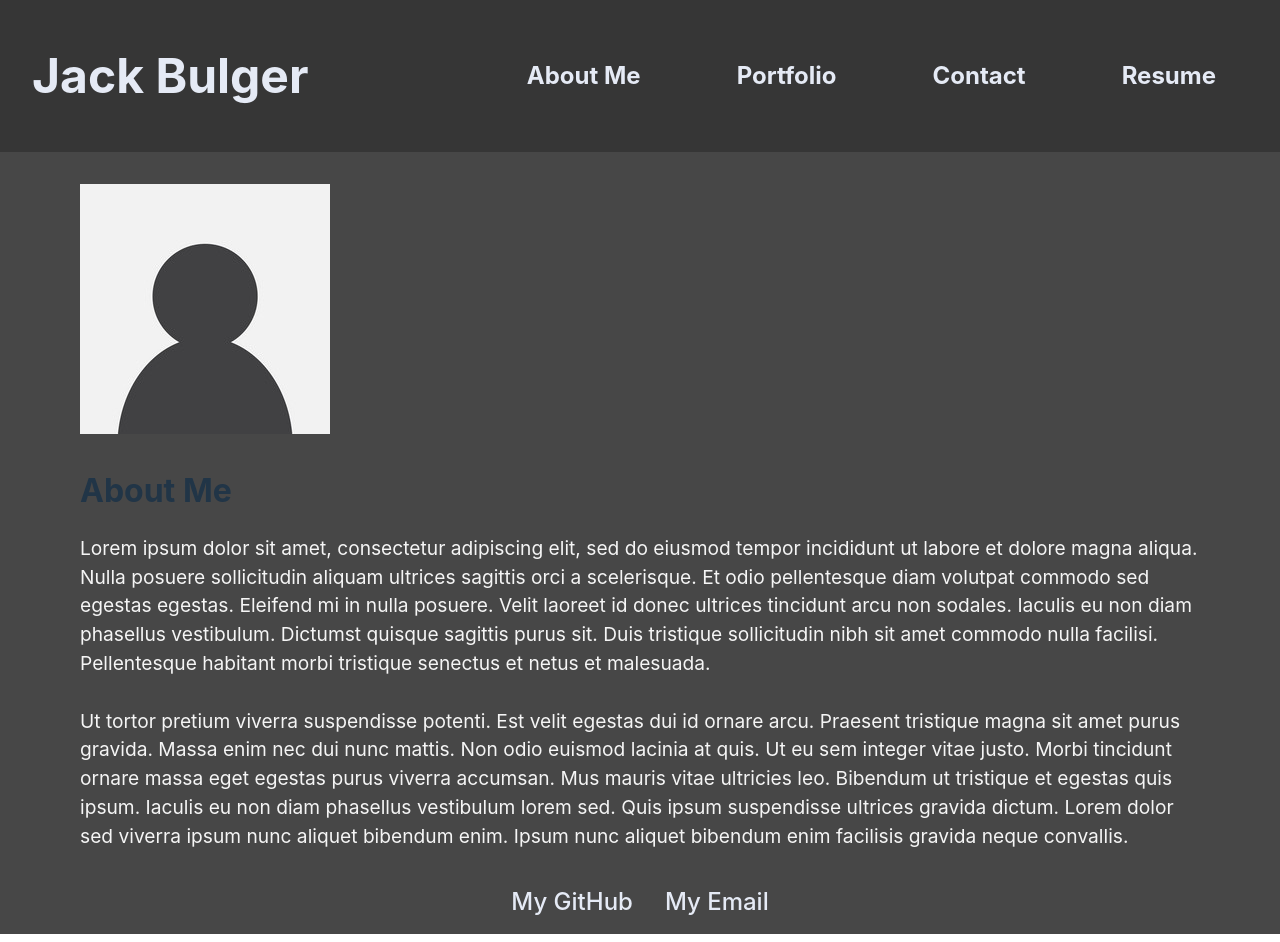
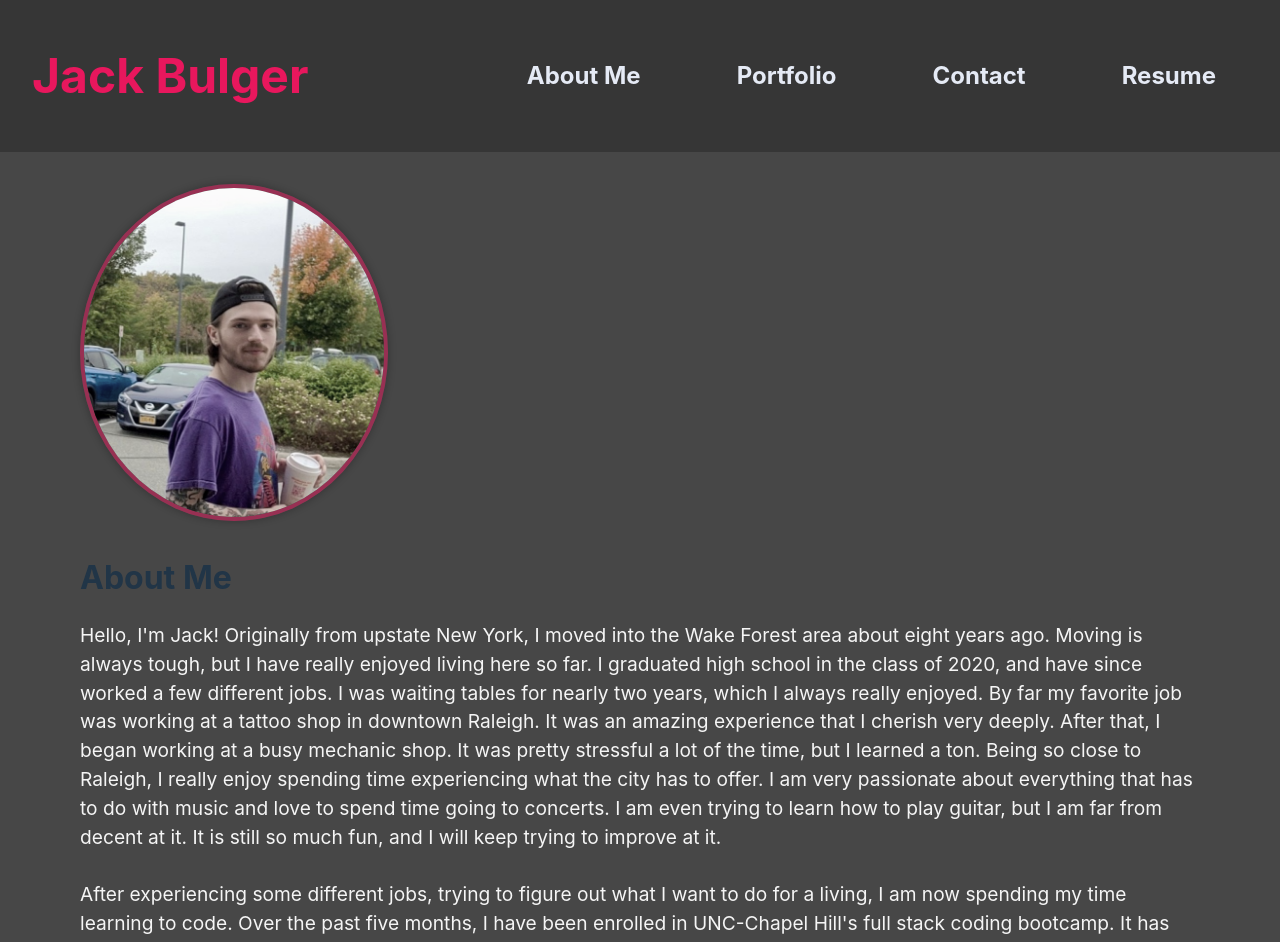
Before and after one commit to jebulger/react-portfolio, a React (Vite) app: page / in a window 1280 px wide. Shown: the top 942 px of the page. Built offline with nearby package versions, Linux system fonts and the light colour scheme.

Commit message:
Finished writing bio, added an actual profile picture

```diff
--- a/src/components/About.jsx
+++ b/src/components/About.jsx
@@ -1,4 +1,4 @@
-import avatar from "../assets/avatar-photo.jpg";
+import avatar from "../../public/profile.jpeg";
 
 const About = () => {
   return (
@@ -7,26 +7,35 @@ const About = () => {
         <img src={avatar} alt="Profile picture" />
         <h2>About Me</h2>
         <p>
-          Lorem ipsum dolor sit amet, consectetur adipiscing elit, sed do
-          eiusmod tempor incididunt ut labore et dolore magna aliqua. Nulla
-          posuere sollicitudin aliquam ultrices sagittis orci a scelerisque. Et
-          odio pellentesque diam volutpat commodo sed egestas egestas. Eleifend
-          mi in nulla posuere. Velit laoreet id donec ultrices tincidunt arcu
-          non sodales. Iaculis eu non diam phasellus vestibulum. Dictumst
-          quisque sagittis purus sit. Duis tristique sollicitudin nibh sit amet
-          commodo nulla facilisi. Pellentesque habitant morbi tristique senectus
-          et netus et malesuada.
+          Hello, I&apos;m Jack! Originally from upstate New York, I moved into
+          the Wake Forest area about eight years ago. Moving is always tough,
+          but I have really enjoyed living here so far. I graduated high school
+          in the class of 2020, and have since worked a few different jobs. I
+          was waiting tables for nearly two years, which I always really
+          enjoyed. By far my favorite job was working at a tattoo shop in
+          downtown Raleigh. It was an amazing experience that I cherish very
+          deeply. After that, I began working at a busy mechanic shop. It was
+          pretty stressful a lot of the time, but I learned a ton. Being so
+          close to Raleigh, I really enjoy spending time experiencing what the
+          city has to offer. I am very passionate about everything that has to
+          do with music and love to spend time going to concerts. I am even
+          trying to learn how to play guitar, but I am far from decent at it. It
+          is still so much fun, and I will keep trying to improve at it.
           <br></br>
           <br></br>
-          Ut tortor pretium viverra suspendisse potenti. Est velit egestas dui
-          id ornare arcu. Praesent tristique magna sit amet purus gravida. Massa
-          enim nec dui nunc mattis. Non odio euismod lacinia at quis. Ut eu sem
-          integer vitae justo. Morbi tincidunt ornare massa eget egestas purus
-          viverra accumsan. Mus mauris vitae ultricies leo. Bibendum ut
-          tristique et egestas quis ipsum. Iaculis eu non diam phasellus
-          vestibulum lorem sed. Quis ipsum suspendisse ultrices gravida dictum.
-          Lorem dolor sed viverra ipsum nunc aliquet bibendum enim. Ipsum nunc
-          aliquet bibendum enim facilisis gravida neque convallis.
+          After experiencing some different jobs, trying to figure out what I
+          want to do for a living, I am now spending my time learning to code.
+          Over the past five months, I have been enrolled in UNC-Chapel
+          Hill&apos;s full stack coding bootcamp. It has been awesome so far! I
+          couldn&apos;t believe how much I have been learning. Five months ago
+          it was a struggle to get a few messages on the browser and now I am
+          building full stack web applications! I really enjoy building
+          applications and my goal is to become a developer after finishing the
+          class. There is an endless amount to learn, which is awesome. The sky
+          is the ceiling when it comes to coding, and there is always room to
+          improve and learn how to be more efficient. I still have so much to
+          learn and I am really looking forward to it. Thanks for checking out
+          my portfolio!
         </p>
       </div>
     </section>
--- a/src/index.css
+++ b/src/index.css
@@ -77,6 +77,7 @@ button:focus-visible {
 .name-section h1 {
   margin: 0;
   font-size: 3rem;
+  color: #e8175d;
 }
 
 .nav-section {
@@ -134,6 +135,21 @@ button:focus-visible {
 .bio h2 {
   font-size: 2rem;
   margin-bottom: 1rem;
+  /* color: #e8175d; */
+  font-weight: bolder;
+}
+
+.bio img {
+  max-width: 300px;
+  border: 4px solid #e8175d;
+  border-radius: 50%;
+  box-shadow: 0px 0px 10px rgba(0, 0, 0, 0.3);
+  filter: grayscale(50%);
+  transition: transform 0.2s ease-in-out;
+}
+
+.bio img:hover {
+  transform: scale(1.05);
 }
 
 .bio p {
@@ -169,6 +185,7 @@ button:focus-visible {
 
 .portfolio h2 {
   font-size: 3rem;
+  font-weight: bolder;
   @media (max-width: 1000px) {
     text-align: center;
   }
@@ -271,7 +288,7 @@ button:focus-visible {
   padding: 20px;
   border: 1px solid #ccc;
   border-radius: 5px;
-  background-color: #f5f5f5;
+  background-color: #e5eaf5;
 }
 
 #contact-form h2,
@@ -290,7 +307,7 @@ button:focus-visible {
 }
 
 #contact-form button {
-  background-color: #007bff;
+  background-color: #0400ff;
   width: 100%;
   color: white;
   cursor: pointer;
```
Also changed, not shown: public/profile.jpeg (added).
